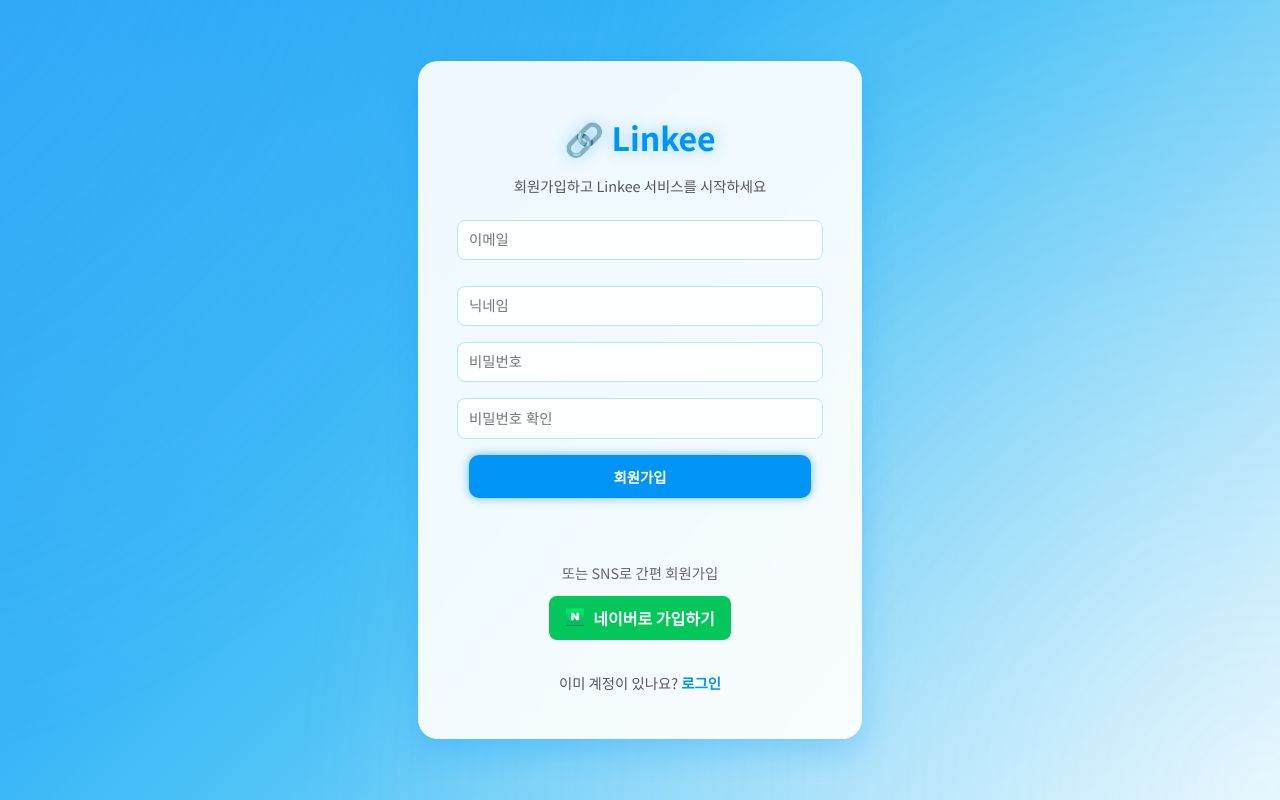
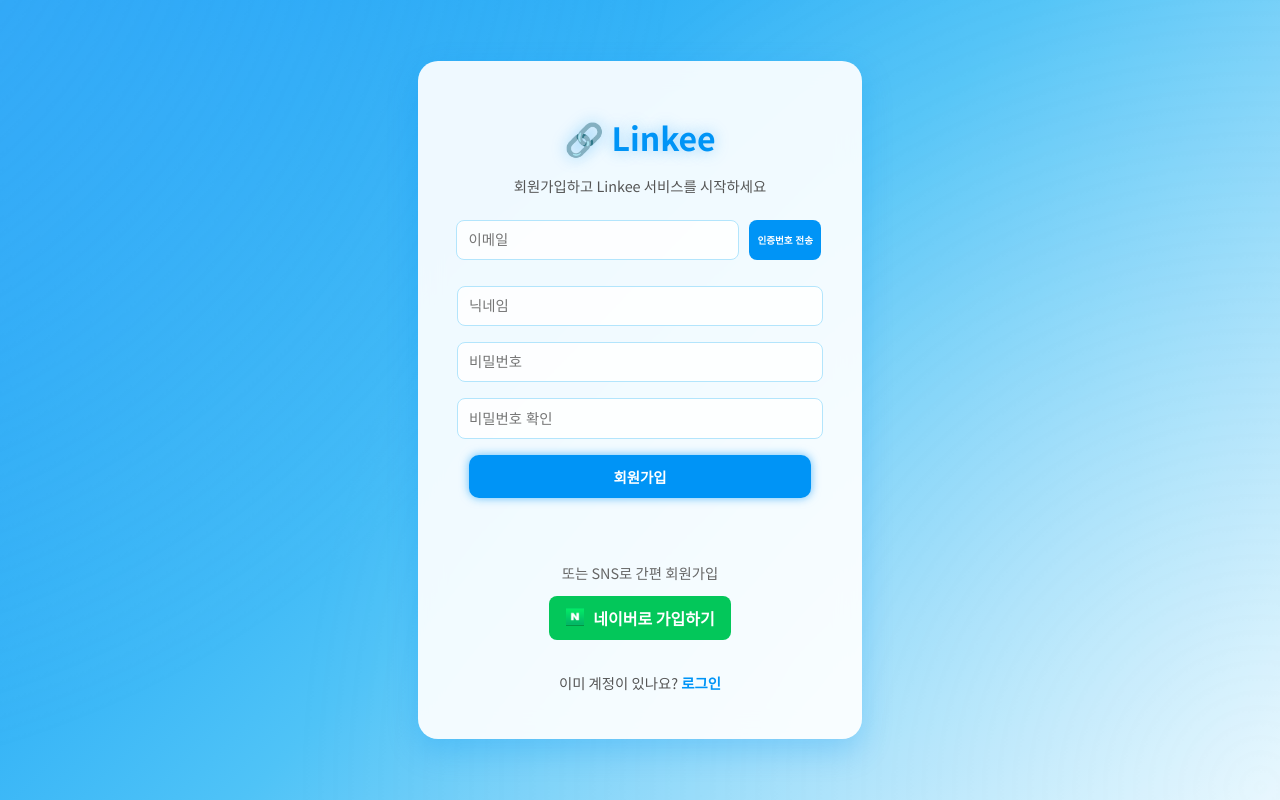
Before and after one commit to Linkee-Project/Linkee-Front-Vue, a Vue app in the folder Linkee-front/Linkee-front-vue/: page /signup in a window 1280 px wide. Built offline with nearby package versions, Linux system fonts and the light colour scheme.

Commit message:
fix : 회원가입 이메일 인증 추가

```diff
--- a/Linkee-front/Linkee-front-vue/src/views/signup-view/SignUpView.vue
+++ b/Linkee-front/Linkee-front-vue/src/views/signup-view/SignUpView.vue
@@ -6,8 +6,35 @@
 
       <!-- 회원가입 폼 -->
       <form @submit.prevent="validateSignup">
-        <input v-model="email" type="email" placeholder="이메일" required />
+
+        <div class="email-row">
+          <input v-model="email" type="email" placeholder="이메일" required />
+
+          <button type="button" class="verify-btn" @click="sendVerifyEmail">
+            {{ sent ? "재전송" : "인증번호 전송" }}
+          </button>
+        </div>
+
         <p class="error-message">{{ emailError }}</p>
+
+        <!-- 인증번호 입력창 (전송된 이후에만 표시) -->
+        <div v-if="sent" class="verify-section">
+          <div class="verify-row">
+            <input v-model="verifyCode" type="text" placeholder="인증번호 입력" />
+
+            <!-- 인증번호 확인 버튼 -->
+            <button type="button" class="verify-check-btn" @click="checkVerifyCode">
+              확인
+            </button>
+          </div>
+
+          <!-- 인증 결과 메시지 -->
+          <p class="verify-result" :class="{ success: verifySuccess, fail: verifyFail }">
+            {{ verifyMessage }}
+          </p>
+
+          <p class="verify-info">이메일로 전송된 인증번호를 입력하세요.</p>
+        </div>
 
         <input v-model="nickname" type="text" placeholder="닉네임" required />
         <input v-model="password" type="password" placeholder="비밀번호" required />
@@ -37,13 +64,63 @@
 <script setup>
 import { ref } from "vue"
 
-const email = ref("")
-const nickname = ref("")
-const password = ref("")
-const confirm = ref("")
+const email = ref("");
+const nickname = ref("");
+const password = ref("");
+const confirm = ref("");
 
-const emailError = ref("")
-const message = ref("")
+const emailError = ref("");
+const message = ref("");
+
+const sent = ref(false);           // 인증 메일 전송 여부
+const verifyCode = ref("");        // 입력한 인증번호
+const verifyMessage = ref("");
+const verifySuccess = ref(false);
+const verifyFail = ref(false);
+
+const generatedCode = ref("");     // 실제 인증번호 (임시 생성)
+
+
+// 이메일 인증 요청
+const sendVerifyEmail = () => {
+  emailError.value = "";
+
+  if (!email.value.includes("@")) {
+    emailError.value = "올바른 이메일 형식이 아닙니다.";
+    return;
+  }
+
+  generatedCode.value = Math.floor(100000 + Math.random() * 900000).toString();
+  console.log("📧 임시 인증코드:", generatedCode.value);
+
+  sent.value = true;
+  verifyMessage.value = "";
+  verifySuccess.value = false;
+  verifyFail.value = false;
+
+  message.value = "인증번호가 이메일로 전송되었습니다! (콘솔에서 확인 가능)";
+};
+
+// 인증번호 검증 버튼
+const checkVerifyCode = () => {
+  verifyMessage.value = "";
+  verifySuccess.value = false;
+  verifyFail.value = false;
+
+  if (verifyCode.value.trim() === "") {
+    verifyFail.value = true;
+    verifyMessage.value = "인증번호를 입력하세요.";
+    return;
+  }
+
+  if (verifyCode.value === generatedCode.value) {
+    verifySuccess.value = true;
+    verifyMessage.value = "✔ 인증이 완료되었습니다!";
+  } else {
+    verifyFail.value = true;
+    verifyMessage.value = "❌ 인증번호가 올바르지 않습니다.";
+  }
+};
 
 // 단순 UI 검증만 수행
 const validateSignup = () => {
@@ -58,6 +135,12 @@
   if (password.value !== confirm.value) {
     message.value = "비밀번호가 일치하지 않습니다."
     return
+  }
+
+  // 인증번호 확인까지 요구
+  if (sent.value && verifyCode.value !== generatedCode.value) {
+    message.value = "이메일 인증번호가 올바르지 않습니다.";
+    return;
   }
 
   message.value = "회원가입 정보가 정상적으로 입력되었습니다. (백엔드 연결 X)"
@@ -240,4 +323,106 @@
 .login-link a:hover {
   text-decoration: underline;
 }
+
+
+.email-row {
+  width: 96%;
+  display: flex;
+  gap: 10px;
+  /* margin-bottom: 0.5rem; */
+  flex-direction: row;
+  padding-left: 0.4rem;
+}
+
+.email-row input {
+  flex: 1;
+}
+
+.verify-btn {
+  width: 4.5rem;
+  height: 2.5rem;
+  border-radius: 8px;
+  border: none;
+  background: #0094f6;
+  color: white;
+  font-size: 0.6rem;
+  font-weight: 600;
+  cursor: pointer;
+  transition: 0.2s;
+}
+
+.verify-btn:hover {
+  background: #007cd6;
+}
+
+.verify-info {
+  color: #444;
+  font-size: 0.8rem;
+  margin-top: -0.5rem;
+  margin-bottom: 0.8rem;
+}
+
+
+
+/* 인증번호 입력창 */
+.verify-row input {
+  flex: 1;
+  padding: 0.7rem;
+  border-radius: 8px;
+  border: 1.5px solid #b3e5fc;
+  background: rgba(255, 255, 255, 0.85);
+  outline: none;
+  transition: all 0.3s ease;
+  font-size: 0.9rem;
+  margin: 0;
+}
+.verify-row input:focus {
+  border-color: #0094f6;
+  box-shadow: 0 0 8px rgba(0, 148, 246, 0.3);
+}
+
+
+.verify-row {
+  width: 60%;
+  display: flex;
+  flex-direction: row;
+  align-items: center;
+  gap: 10px;
+  padding-left: 20%;
+}
+
+.verify-check-btn {
+  padding: 0.7rem 1rem;
+  border-radius: 8px;
+  border: none;
+  background: #00b894;
+  color: white;
+  font-size: 0.8rem;
+  font-weight: 600;
+  cursor: pointer;
+  white-space: nowrap;
+  transition: 0.2s;
+}
+
+
+.verify-check-btn:hover {
+  background: #009f7a;
+}
+
+/* 인증 결과 메시지 */
+.verify-result {
+  margin-top: 0.4rem;
+  font-size: 0.85rem;
+  min-height: 1rem;
+}
+
+.verify-result.success {
+  color: #00a86b;
+  font-weight: 700;
+}
+
+.verify-result.fail {
+  color: #ff5252;
+  font-weight: 700;
+}
 </style>
```
